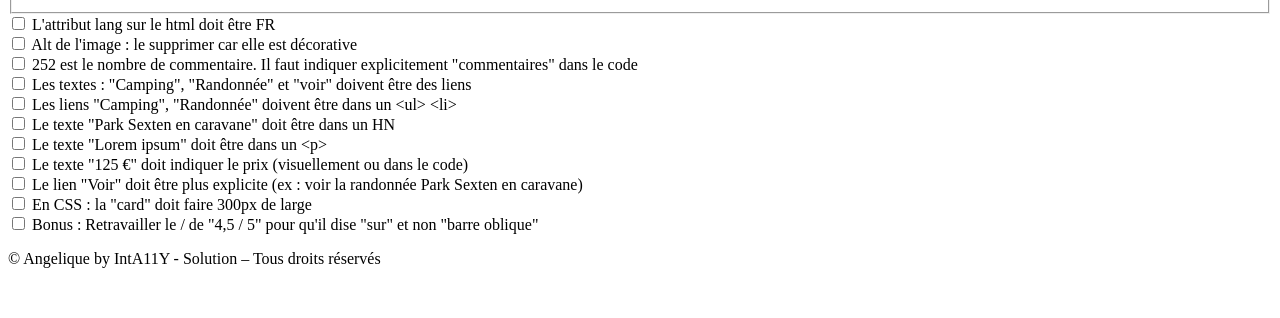
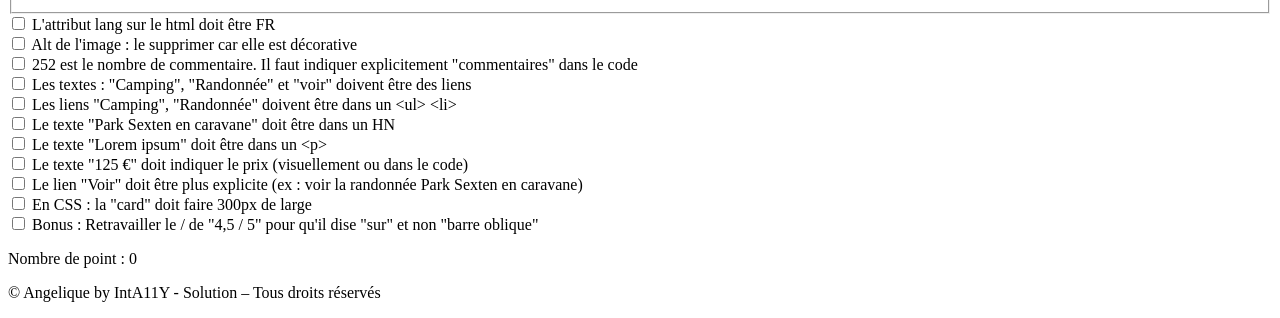
Before and after one commit to the-web-girl/Exercice-DEV-page-Access, a plain HTML site: page index.html in a window 1280 px wide. Shown: the part 613-931 px from the top of the page. Before the commit the page ends 897 px from the top, so only its background shows below. Drawn offline with nearby package versions, Linux system fonts and the light colour scheme; files that its build step writes are made by us from their sources.

Commit message:
add compteur

```diff
--- a/index.html
+++ b/index.html
@@ -93,6 +93,13 @@ exemple de rendu attendu :
             </div>
 
         </form>
+
+        <section class="compteur">
+            <p aria-live="assertive">Nombre de point :
+                <span class="total">0</span>
+            </p>
+        </section>
+
     </main>
 
     <footer class="footer" role="contentinfo">
```
